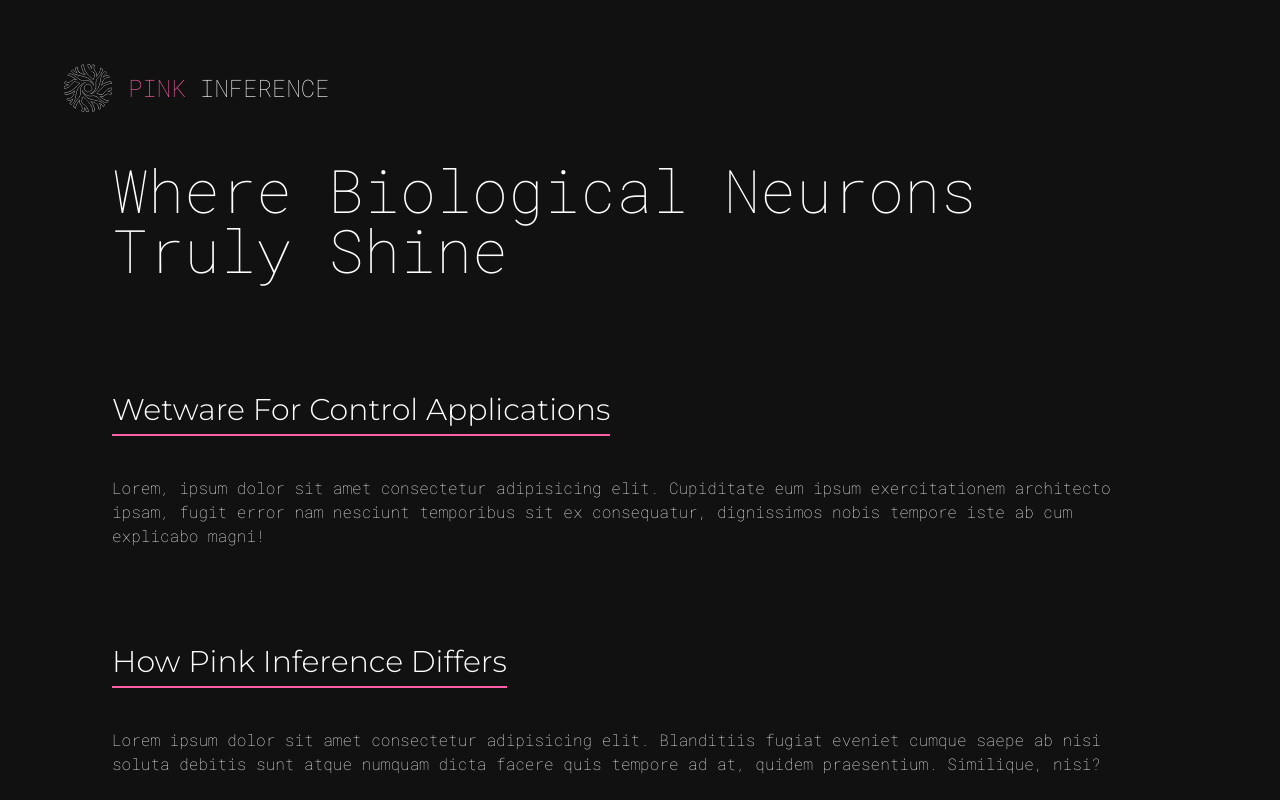
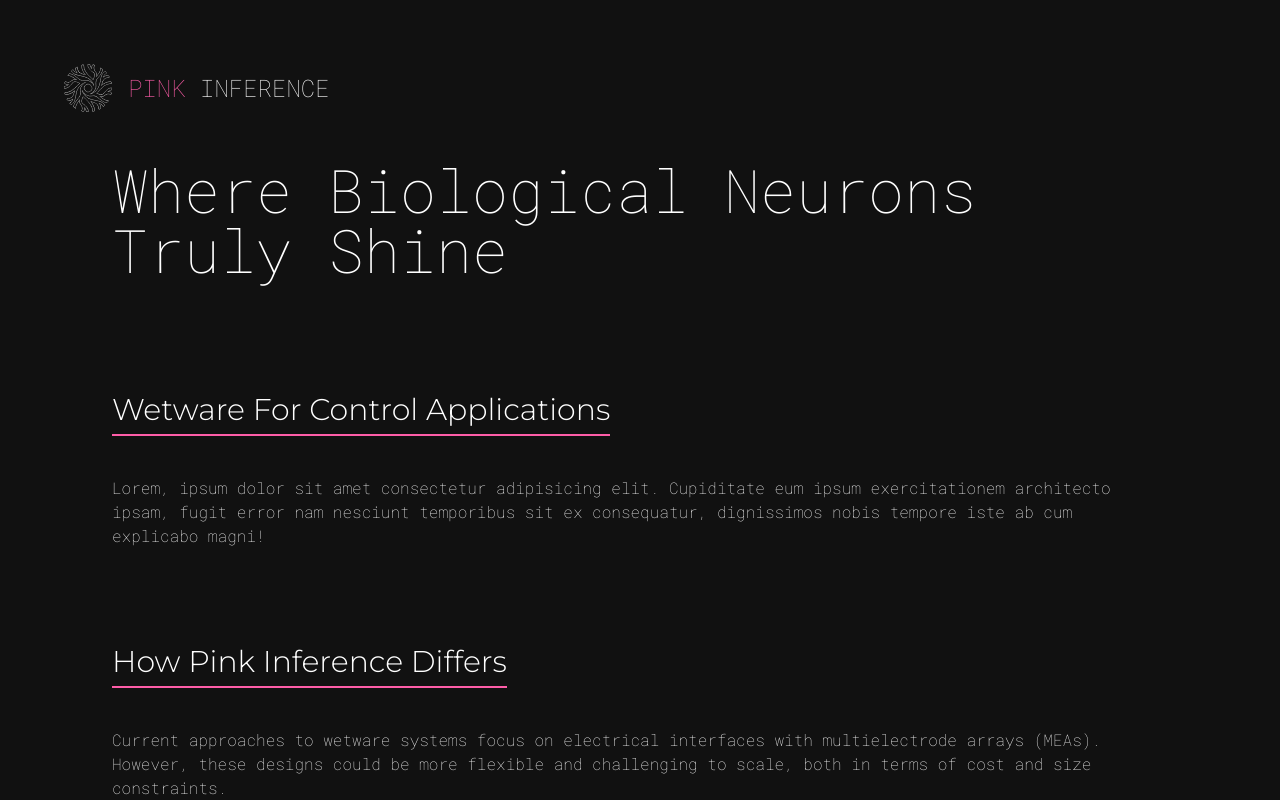
Before and after one commit to jonahwei19/pink-inference-website, a Next.js app: page /About in a window 1280 px wide. Shown: the top 800 px of the page. Built offline with nearby package versions, Linux system fonts and the light colour scheme.

Commit message:
investors page added

```diff
--- a/app/About/page.tsx
+++ b/app/About/page.tsx
@@ -9,6 +9,11 @@ import { robotoMonoFont, montserratFont } from "@/utilities/fonts";
 
 export default function AboutSection() {
   const [headerRef, headerInView] = useInView({
+    triggerOnce: true,
+    threshold: 0.05,
+  });
+
+  const [contentRef, contentInView] = useInView({
     triggerOnce: true,
     threshold: 0.05,
   });
@@ -54,9 +59,9 @@ export default function AboutSection() {
           <motion.section
             className='flex flex-col gap-24'
             id='About'
-            ref={controlRef}
+            ref={contentRef}
             initial={{ y: 50, opacity: 0 }}
-            animate={controlInView ? { y: 0, opacity: 1 } : {}}
+            animate={contentInView ? { y: 0, opacity: 1 } : {}}
             transition={{
               duration: 0.5,
               ease: "easeOut",
@@ -71,8 +76,9 @@ export default function AboutSection() {
                   Wetware For Control Applications
                 </h2>
                 <motion.hr
+                  ref={controlRef}
                   initial={{ width: 0 }}
-                  animate={{ width: "100%" }}
+                  animate={controlInView ? { width: "100%" } : {}}
                   transition={{ duration: 1, delay: 1, ease: "backInOut" }}
                   className='absolute -bottom-2 left-0 h-[2px] bg-[#FE5DA8] border-none'
                 ></motion.hr>
@@ -103,10 +109,15 @@ export default function AboutSection() {
               </div>
 
               <p>
-                Lorem ipsum dolor sit amet consectetur adipisicing elit.
-                Blanditiis fugiat eveniet cumque saepe ab nisi soluta debitis
-                sunt atque numquam dicta facere quis tempore ad at, quidem
-                praesentium. Similique, nisi?
+                Current approaches to wetware systems focus on electrical
+                interfaces with multielectrode arrays &#40;MEAs&#41;. However,
+                these designs could be more flexible and challenging to scale,
+                both in terms of cost and size constraints. <br />
+                We&apos;ve sidestepped these flaws by developing a system that
+                skips the electrode interface altogether. We are making wetware
+                a computational reality. Moreover, Pink Inference is focusing on
+                reinforcement learning applications where silicon simply cannot
+                compare.
               </p>
             </div>
           </motion.section>
```
